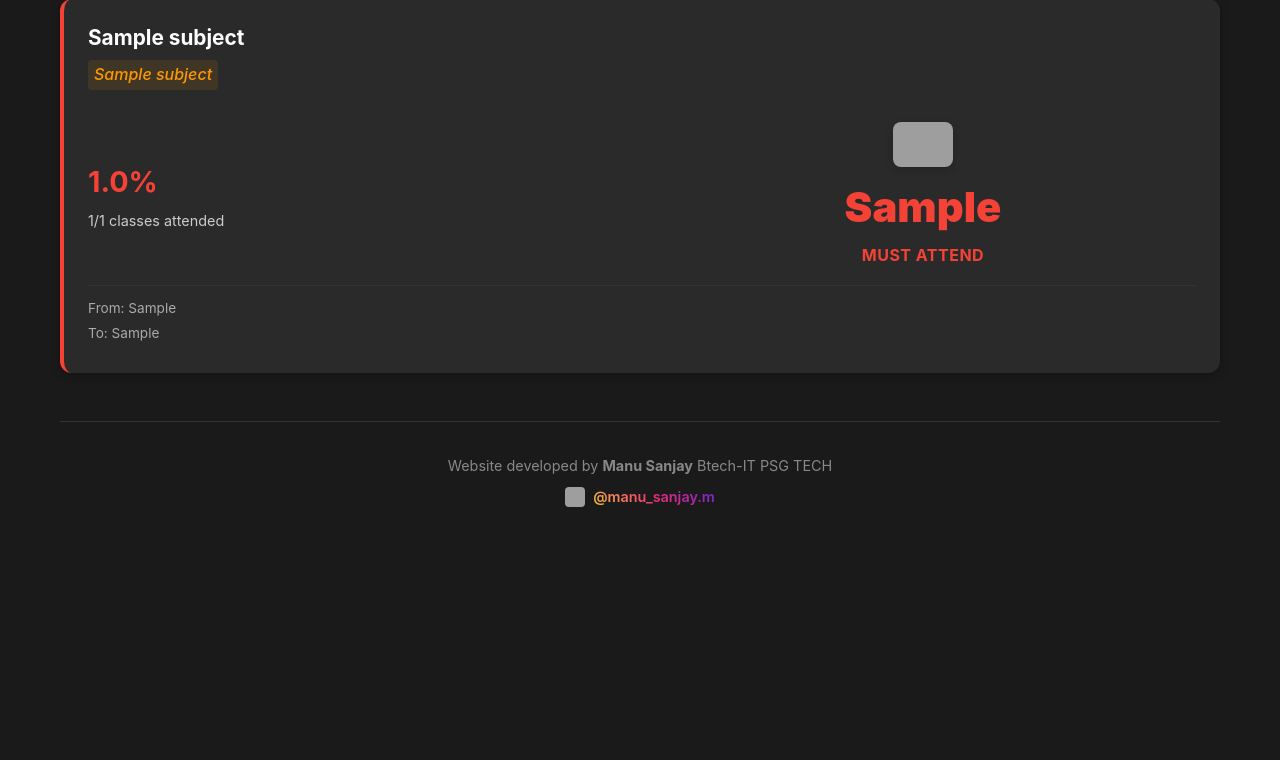
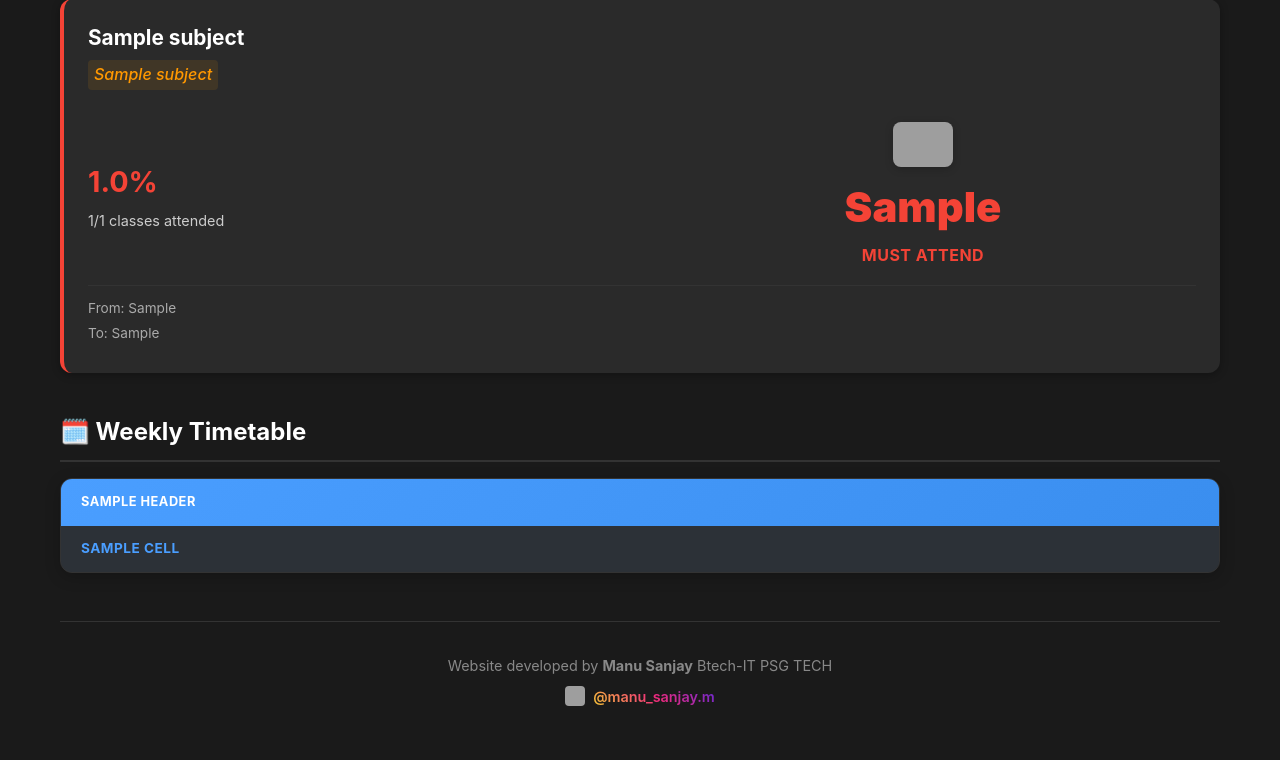
Before and after one commit to manusanjay545/PSG-Bunker, a Flask app: template templates/dashboard.html in a window 1280 px wide. Shown: the part 507-1267 px from the top of the page. Before the commit the page ends 1014 px from the top, so only its background shows below. Run offline with Flask 3, Linux system fonts and the light colour scheme; the template is opened without the code that fills it: most values are stand-ins (such as "Sample title", 1, 10 or a date in 2020); grey boxes are pictures that could not be loaded.

Commit message:
Update dashboard.html

```diff
--- a/templates/dashboard.html
+++ b/templates/dashboard.html
@@ -107,6 +107,55 @@
                 </div>
                 {% endfor %}
             </div>
+        </section>
+
+        <section class="timetable-section">
+            <h2>🗓️ Weekly Timetable</h2>
+            {% if timetable and timetable.headers %}
+            <div class="timetable-wrapper">
+                <div class="timetable-scroll">
+                    <table class="timetable" id="timetableGrid">
+                        <thead>
+                            <tr>
+                                {% for header in timetable.headers %}
+                                <th>{{ header }}</th>
+                                {% endfor %}
+                            </tr>
+                        </thead>
+                        <tbody>
+                            {% for row in timetable.rows %}
+                            <tr>
+                                {% for cell in row %}
+                                {% if loop.index0 == 0 %}
+                                <td class="day-cell">{{ cell }}</td>
+                                {% elif cell %}
+                                {% set cell_trimmed = cell.strip().split('\n')[0].strip().split(' ')[0].strip() %}
+                                {% set att_pct = attendance_lookup.get(cell_trimmed, attendance_lookup.get(cell.strip(),
+                                -1)) %}
+                                {% if att_pct >= 85 %}
+                                <td class="has-class tt-success">{{ cell }}</td>
+                                {% elif att_pct >= 75 %}
+                                <td class="has-class tt-warning">{{ cell }}</td>
+                                {% elif att_pct >= 0 %}
+                                <td class="has-class tt-danger">{{ cell }}</td>
+                                {% else %}
+                                <td class="has-class">{{ cell }}</td>
+                                {% endif %}
+                                {% else %}
+                                <td class="empty-cell">{{ cell }}</td>
+                                {% endif %}
+                                {% endfor %}
+                            </tr>
+                            {% endfor %}
+                        </tbody>
+                    </table>
+                </div>
+            </div>
+            {% else %}
+            <div class="no-timetable">
+                <p>📭 Timetable data is not available at the moment.</p>
+            </div>
+            {% endif %}
         </section>
 
         <footer class="dashboard-footer">
```
